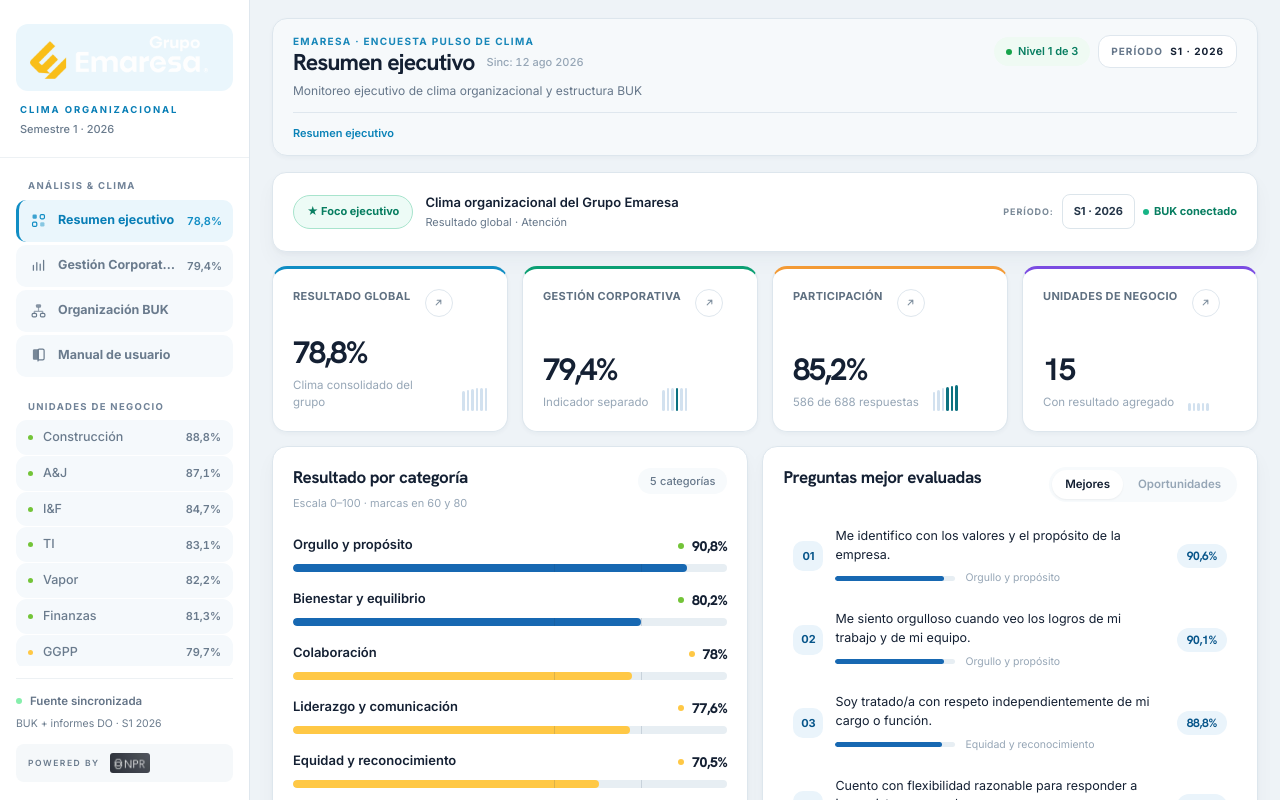
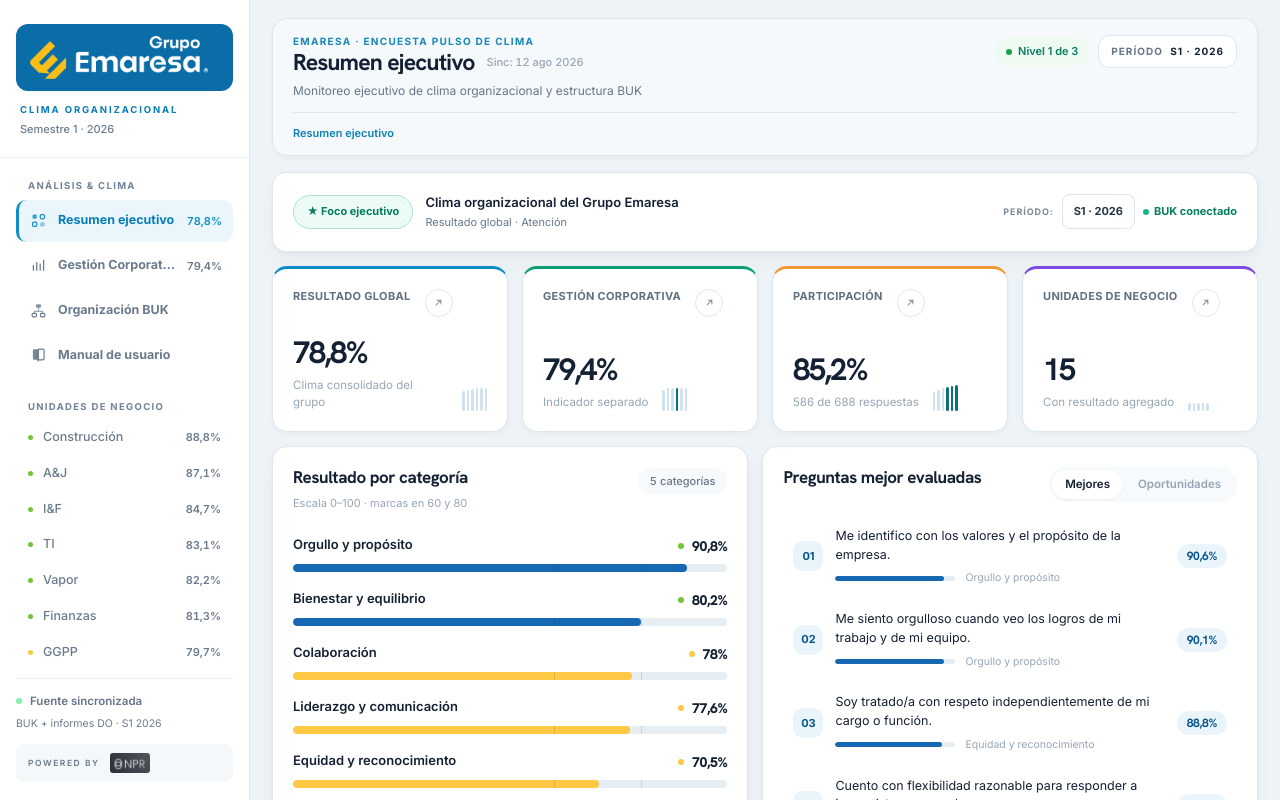
Before and after one commit to ispipipi/emaresa-clima-demo, a React (Vite) app: page / in a window 1280 px wide. Shown: the top 800 px of the page. Built offline with nearby package versions, Linux system fonts and the light colour scheme.

Commit message:
Refine NOW navigation states and Emaresa mark

```diff
--- a/src/index.css
+++ b/src/index.css
@@ -94,7 +94,7 @@
 
 .now-ui .now-sidebar > div:first-child a > span:first-child {
   border-radius: 12px;
-  background: #eaf6fc;
+  background: #0b6da8;
   padding: 12px 14px;
 }
 
@@ -108,7 +108,7 @@
 .now-ui .now-sidebar .text-teal-light { color: #087eb6 !important; }
 .now-ui .now-sidebar [class*="text-white/"] { color: #6a7b8d !important; }
 .now-ui .now-sidebar .text-white { color: var(--now-ink) !important; }
-.now-ui .now-sidebar [class*="bg-white/"] { background: #f5f9fc !important; }
+.now-ui .now-sidebar [class*="bg-white/["] { background: #f5f9fc !important; }
 
 .now-ui .now-sidebar > div:nth-child(2) {
   padding: 18px 16px 16px !important;
```
